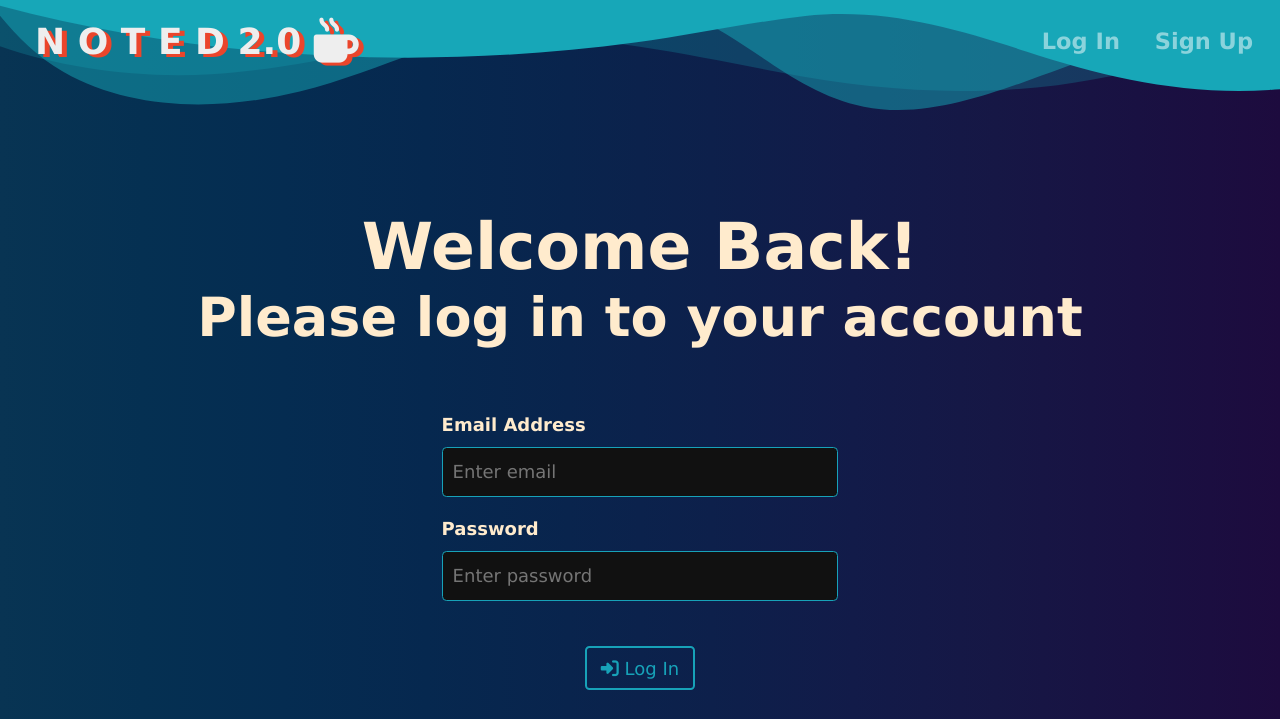
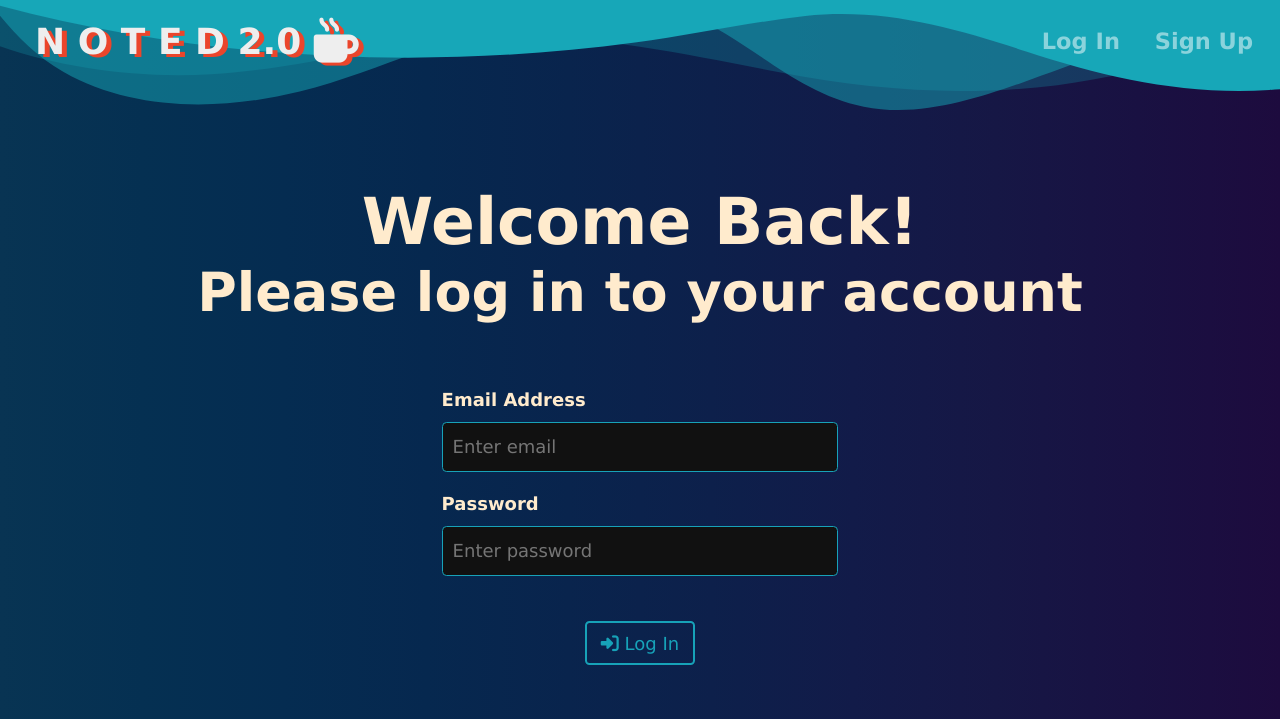
Before and after one commit to Jake079/Full-Stack-Test-App, a Flask app: a page that uses Website/Templates/base.html in a window 1280 px wide. Shown: the top 719 px of the page. Run offline with Flask 3, Linux system fonts and the light colour scheme; some libraries are stand-ins or nearby versions.

Commit message:
Small Tweak

```diff
--- a/Website/Templates/base.html
+++ b/Website/Templates/base.html
@@ -87,7 +87,7 @@
             font-size: 3rem;
             font-weight: bold;
             color: #ffebcd;
-            margin-top: 125px;
+            margin-top: 100px;
             margin-bottom: 60px;
         }
 
```
